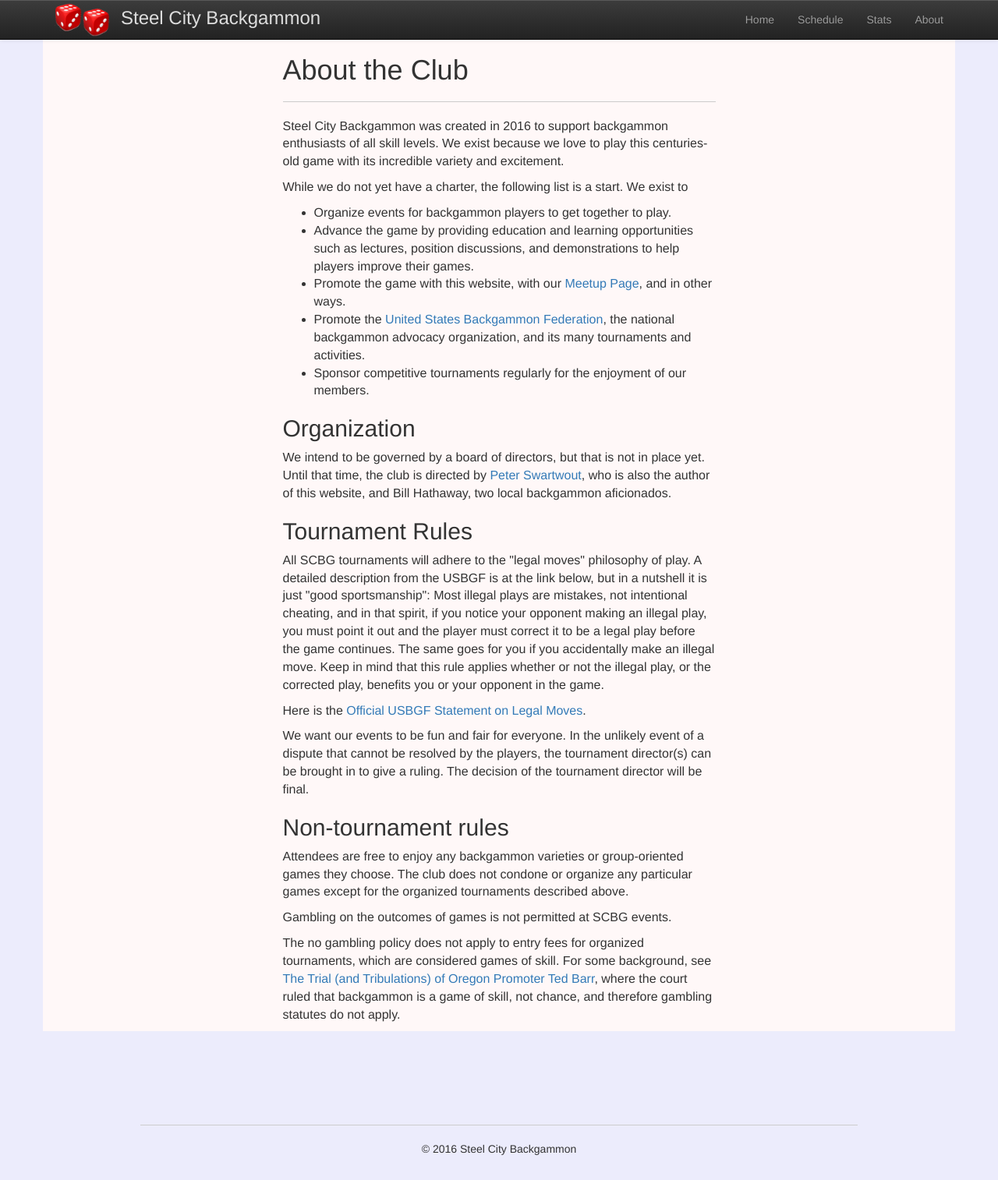
After one commit to pblackwood/steelcitybg, a PHP site: page /about.html in a window 1280 px wide. The commit adds this page. Shown: the whole page at 78% size. Run offline with PHP 8.4, Linux system fonts and the light colour scheme.

Commit message:
Adds an "About Us" page and a brand name in the header.

```diff
--- /dev/null
+++ b/src/about.html
@@ -0,0 +1,112 @@
+<body>
+</body>
+</html>
+
+
+<!DOCTYPE html>
+<html lang="en">
+<head>
+    <meta charset="UTF-8">
+    <meta http-equiv="X-UA-Compatible" content="IE=edge">
+    <meta name="author" content="Peter Swartwout"/>
+    <meta name="viewport" content="width=device-width, initial-scale=1">
+    <title>Steel City Backgammon - About Us</title>
+    <link rel="shortcut icon" href="assets/images/red_die_favicon.ico">
+    <link rel="stylesheet" href="https://maxcdn.bootstrapcdn.com/bootstrap/3.3.6/css/bootstrap.min.css"
+          integrity="sha384-1q8mTJOASx8j1Au+a5WDVnPi2lkFfwwEAa8hDDdjZlpLegxhjVME1fgjWPGmkzs7" crossorigin="anonymous">
+    <link rel="stylesheet" href="https://maxcdn.bootstrapcdn.com/bootstrap/3.3.6/css/bootstrap-theme.min.css"
+          integrity="sha384-fLW2N01lMqjakBkx3l/M9EahuwpSfeNvV63J5ezn3uZzapT0u7EYsXMjQV+0En5r" crossorigin="anonymous">
+    <!-- Site-wide styles -->
+    <link href="css/app.css" rel="stylesheet">
+    <!-- Custom styles for this page -->
+    <link href="css/attendanceStats.css" rel="stylesheet">
+</head>
+<body>
+
+<nav class="navbar navbar-default navbar-fixed-top navbar-inverse">
+    <div class="container">
+        <!-- Brand and toggle get grouped for better mobile display -->
+        <div class="navbar-header">
+            <button type="button" class="navbar-toggle collapsed" data-toggle="collapse"
+                    data-target="#navbar-collapse-1" aria-expanded="false">
+                <span class="sr-only">Toggle navigation</span>
+                <span class="icon-bar"></span>
+                <span class="icon-bar"></span>
+                <span class="icon-bar"></span>
+            </button>
+            <a class="navbar-brand" href="/">
+                <img class="brand-icon" src="assets/images/two-red-dice-logo.png"/>
+            </a>
+            <h3 class="brand-name">Steel City Backgammon</h3>
+        </div>
+
+        <!-- Collect the nav links, forms, and other content for toggling -->
+        <div class="collapse navbar-collapse" id="navbar-collapse-1">
+            <ul class="nav navbar-nav navbar-right">
+                <li><a href="/">Home</a></li>
+                <li><a href="/schedule.html">Schedule</a></li>
+                <li><a href="/stats.html">Stats</a></li>
+                <li><a href="/about.html">About</a></li>
+            </ul>
+        </div><!-- /.navbar-collapse -->
+    </div><!-- /.container -->
+</nav>
+
+<div class="container about">
+    <div class="row">
+        <div class="col-md-6 col-md-offset-3">
+            <h1>About the Club</h1>
+            <hr/>
+            <p>Steel City Backgammon was created in 2016 to support backgammon enthusiasts of all skill levels. We exist
+                because we love to play this centuries-old game with its incredible variety and excitement.</p>
+            <p>While we do not yet have a charter, the following list is a start. We exist to</p>
+            <ul>
+                <li>Organize events for backgammon players to get together to play.</li>
+                <li>Advance the game by providing education and learning opportunities such as lectures, position
+                    discussions, and demonstrations to help players improve their games.
+                </li>
+                <li>Promote the game with this website, with our <a
+                        href="http://www.meetup.com/Pittsburgh-Backgammon-Meetup/" target="_blank">Meetup Page</a>, and
+                    in other ways.
+                </li>
+                <li>Promote the <a href="http://usbgf.org" target="_blank">United States Backgammon Federation</a>, the
+                    national backgammon advocacy organization, and its many tournaments and activities.
+                </li>
+                <li>Sponsor competitive tournaments regularly for the enjoyment of our members.</li>
+            </ul>
+            <h2>Organization</h2>
+            <p>We intend to be governed by a board of directors, but that is not in place yet. Until that time, the club
+                is directed by <a href="http://artisansoft.com" target="_blank">Peter Swartwout</a>, who is also the
+                author of this website, and Bill Hathaway, two local backgammon aficionados.</p>
+            <h2>Tournament Rules</h2>
+            <p>All SCBG tournaments will adhere to the "legal moves" philosophy of play. A detailed description from the
+                USBGF is at the link below, but in a nutshell it is just "good sportsmanship":
+                Most illegal plays are mistakes, not intentional cheating, and in that spirit, if you notice your
+                opponent making an illegal play, you must point it out and the player must correct it to be a legal play
+                before the game continues. The same goes for you if you accidentally make an illegal move.
+                Keep in mind that this rule applies whether or not the illegal play, or the corrected play, benefits you
+                or your opponent in the game.</p>
+            <p>Here is the <a href="http://usbgf.org/legal-moves/">Official USBGF Statement on Legal Moves</a>.</p>
+            <p>We want our events to be fun and fair for everyone. In the unlikely event of a dispute that cannot be
+                resolved by the players, the tournament director(s) can be brought in to give a ruling. The decision of
+                the tournament director will be final.</p>
+            <h2>Non-tournament rules</h2>
+            <p>Attendees are free to enjoy any backgammon varieties or group-oriented games they choose. The club does
+                not condone or organize any particular games
+                except for the organized tournaments described above.</p>
+            <p>Gambling on the outcomes of games is not permitted at SCBG events.</p>
+            <p>The no gambling policy does not apply to entry fees for organized tournaments, which are considered games
+                of skill. For some background, see <a
+                        href="http://www.bkgm.com/articles/BackgammonTimes/LuckVsSkill-TrialOfTedBarr/" target="_blank">
+                    The Trial (and Tribulations) of Oregon Promoter Ted Barr</a>,
+                where the court ruled that backgammon is a game of skill, not chance, and therefore gambling statutes do
+                not apply.
+            </p>
+        </div>
+    </div>
+
+    <footer class="footer col-xs-10 col-xs-offset-1">
+        <hr/>
+        <p class="copyright">&copy; 2016 Steel City Backgammon</p>
+    </footer>
+</div> <!-- /container -->
--- a/src/css/app.css
+++ b/src/css/app.css
@@ -11,6 +11,15 @@ hr {
     position: absolute;
     top: 3px;
     height: 45px;
+}
+
+.brand-name {
+    display: inline;
+    color: #ddd;
+    font-weight: normal;
+    position: relative;
+    top: 10px;
+    left: 70px;
 }
 
 .jumbotron {
@@ -96,11 +105,16 @@ hr {
     vertical-align: middle;
 }
 
+a.menu-selected {
+    /*font-weight: bold;*/
+    color: red;
+}
+
 .save-for-later {
     display: none;
 }
 
-.schedule, .stats {
+.schedule, .stats, .about {
     margin-top: 50px;
 }
 
--- a/src/index.html
+++ b/src/index.html
@@ -35,9 +35,10 @@
         <!-- Collect the nav links, forms, and other content for toggling -->
         <div class="collapse navbar-collapse" id="navbar-collapse-1">
             <ul class="nav navbar-nav navbar-right">
-                <li><a href="/">Home</a></li>
+                <li><a href="#">Home</a></li>
                 <li><a href="/schedule.html">Schedule</a></li>
                 <li><a href="/stats.html">Stats</a></li>
+                <li><a href="/about.html">About</a></li>
             </ul>
         </div><!-- /.navbar-collapse -->
     </div><!-- /.container -->
--- a/src/schedule.html
+++ b/src/schedule.html
@@ -6,7 +6,7 @@
     <meta name="author" content="Peter Swartwout"/>
     <meta name="viewport" content="width=device-width, initial-scale=1">
     <title>Steel City Backgammon</title>
-    <link rel="shortcut icon" href="assets/images/onedie_4kd_icon.ico">
+    <link rel="shortcut icon" href="assets/images/red_die_favicon.ico">
     <link rel="stylesheet" href="https://maxcdn.bootstrapcdn.com/bootstrap/3.3.6/css/bootstrap.min.css"
           integrity="sha384-1q8mTJOASx8j1Au+a5WDVnPi2lkFfwwEAa8hDDdjZlpLegxhjVME1fgjWPGmkzs7" crossorigin="anonymous">
     <link rel="stylesheet" href="https://maxcdn.bootstrapcdn.com/bootstrap/3.3.6/css/bootstrap-theme.min.css"
@@ -30,14 +30,16 @@
             <a class="navbar-brand" href="/">
                 <img class="brand-icon" src="assets/images/two-red-dice-logo.png"/>
             </a>
+            <h3 class="brand-name">Steel City Backgammon</h3>
         </div>
 
         <!-- Collect the nav links, forms, and other content for toggling -->
         <div class="collapse navbar-collapse" id="navbar-collapse-1">
             <ul class="nav navbar-nav navbar-right">
                 <li><a href="/">Home</a></li>
-                <li><a href="/schedule.html">Schedule</a></li>
+                <li><a href="#">Schedule</a></li>
                 <li><a href="/stats.html">Stats</a></li>
+                <li><a href="/about.html">About</a></li>
             </ul>
         </div><!-- /.navbar-collapse -->
     </div><!-- /.container -->
--- a/src/stats.html
+++ b/src/stats.html
@@ -6,7 +6,7 @@
     <meta name="author" content="Peter Swartwout"/>
     <meta name="viewport" content="width=device-width, initial-scale=1">
     <title>Steel City Backgammon</title>
-    <link rel="shortcut icon" href="assets/images/onedie_4kd_icon.ico">
+    <link rel="shortcut icon" href="assets/images/red_die_favicon.ico">
     <link rel="stylesheet" href="https://maxcdn.bootstrapcdn.com/bootstrap/3.3.6/css/bootstrap.min.css"
           integrity="sha384-1q8mTJOASx8j1Au+a5WDVnPi2lkFfwwEAa8hDDdjZlpLegxhjVME1fgjWPGmkzs7" crossorigin="anonymous">
     <link rel="stylesheet" href="https://maxcdn.bootstrapcdn.com/bootstrap/3.3.6/css/bootstrap-theme.min.css"
@@ -32,6 +32,7 @@
             <a class="navbar-brand" href="/">
                 <img class="brand-icon" src="assets/images/two-red-dice-logo.png"/>
             </a>
+            <h3 class="brand-name">Steel City Backgammon</h3>
         </div>
 
         <!-- Collect the nav links, forms, and other content for toggling -->
@@ -39,7 +40,8 @@
             <ul class="nav navbar-nav navbar-right">
                 <li><a href="/">Home</a></li>
                 <li><a href="/schedule.html">Schedule</a></li>
-                <li><a href="/stats.html">Stats</a></li>
+                <li><a href="#">Stats</a></li>
+                <li><a href="/about.html">About</a></li>
             </ul>
         </div><!-- /.navbar-collapse -->
     </div><!-- /.container -->
```
